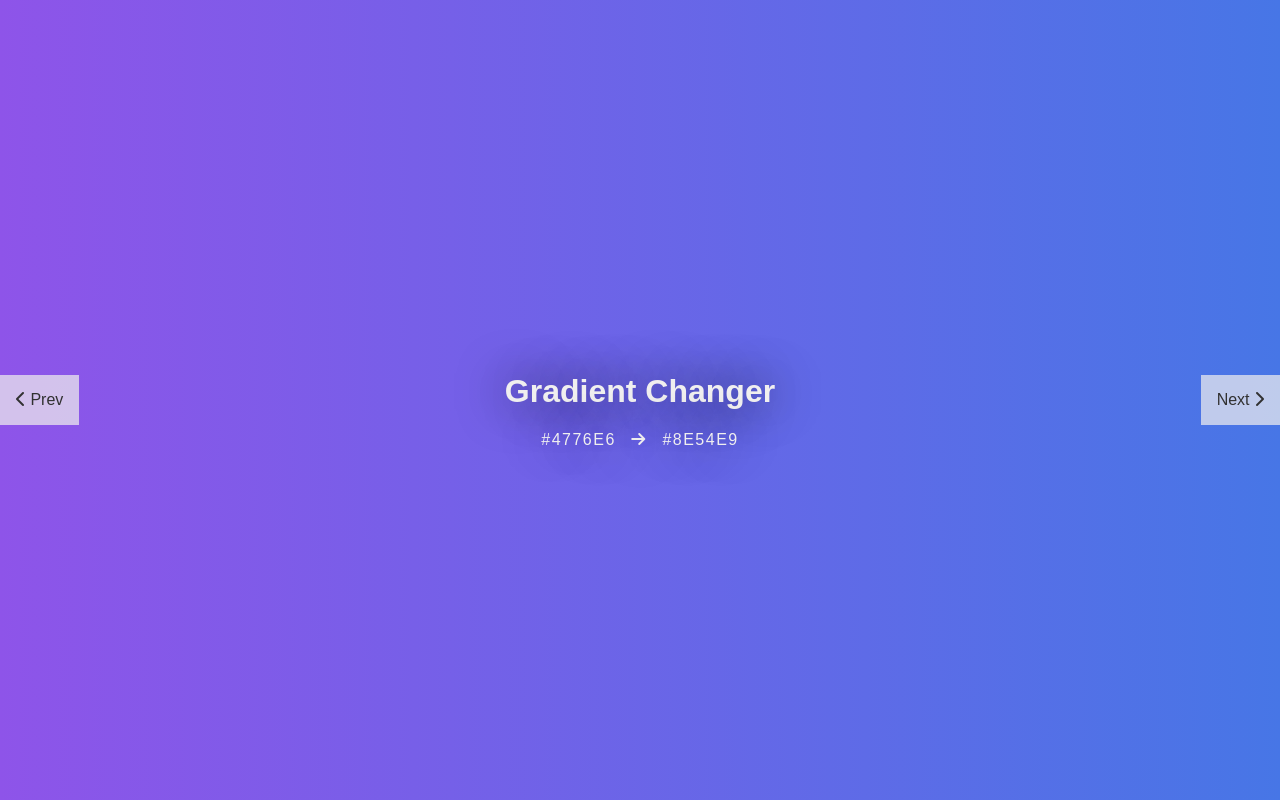
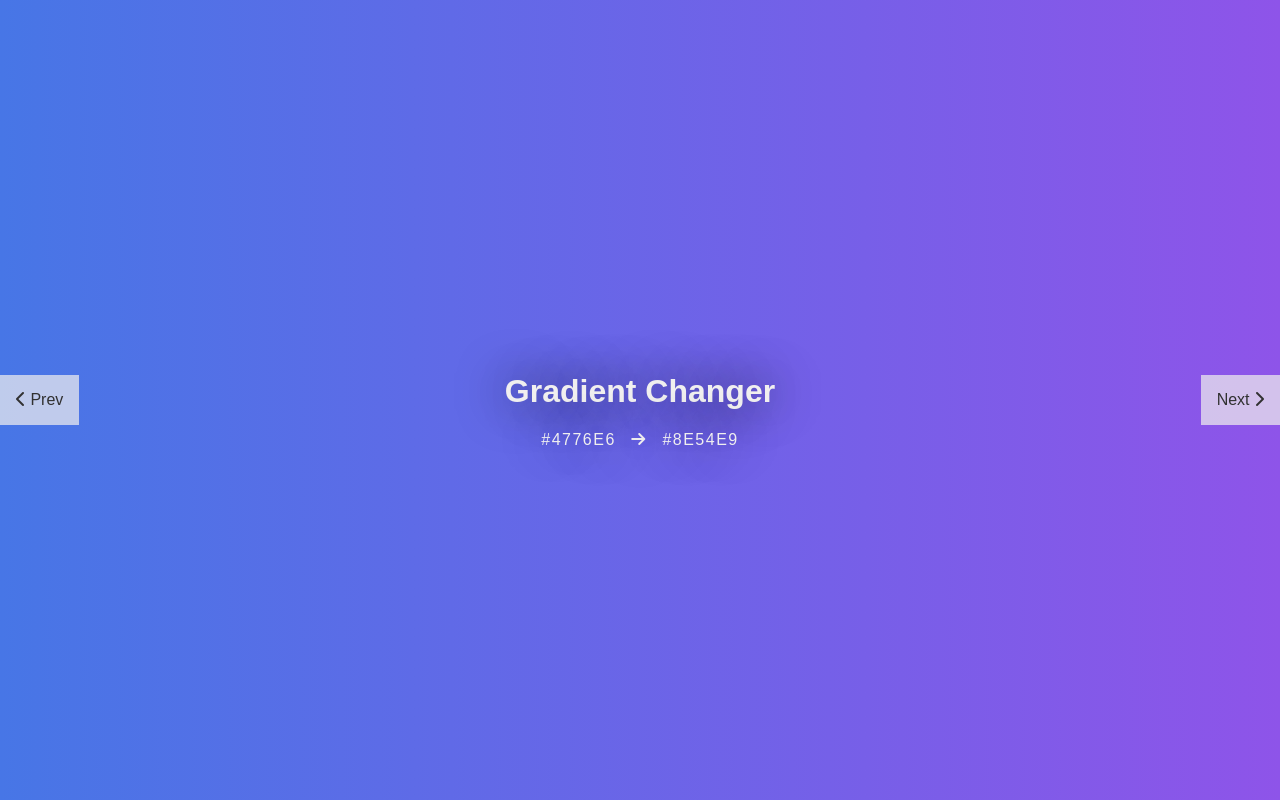
Before and after one commit to Mudi-Igbinoba/Gradient-Changer, a plain HTML site: page index.html in a window 1280 px wide. Both pictures are taken after a click on the button "Prev". Drawn offline with Linux system fonts and the light colour scheme; a web font is replaced by a local one.

Commit message:
made some quick changes

```diff
--- a/script.js
+++ b/script.js
@@ -28,7 +28,7 @@ nextBtn.addEventListener('click', () => {
         ${arrayOfGradients[counter][1]}
     `;
 
-    main.style.background = `linear-gradient(to left, ${arrayOfGradients[counter][0]}, ${arrayOfGradients[counter][1]})`;
+    main.style.background = `linear-gradient(to right, ${arrayOfGradients[counter][0]}, ${arrayOfGradients[counter][1]})`;
 
     counter++;
 });
@@ -44,6 +44,6 @@ prevBtn.addEventListener('click', () => {
         ${arrayOfGradients[counter][1]}
     `;
 
-    main.style.background = `linear-gradient(to left, ${arrayOfGradients[counter][0]}, ${arrayOfGradients[counter][1]})`;
+    main.style.background = `linear-gradient(to right, ${arrayOfGradients[counter][0]}, ${arrayOfGradients[counter][1]})`;
     counter--;
 });
--- a/style.css
+++ b/style.css
@@ -28,7 +28,7 @@ body {
 
 main {
     display: flex;
-    background: linear-gradient(to left, #780206, #061161);
+    background: linear-gradient(to right, #780206, #061161);
     justify-content: space-between;
     align-items: center;
     height: 100%;
```
